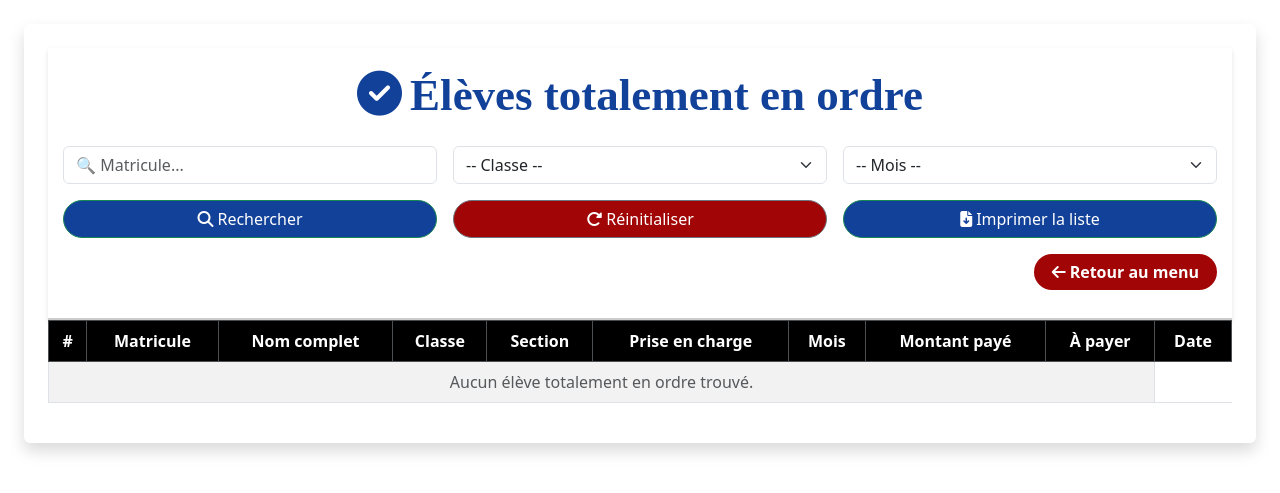
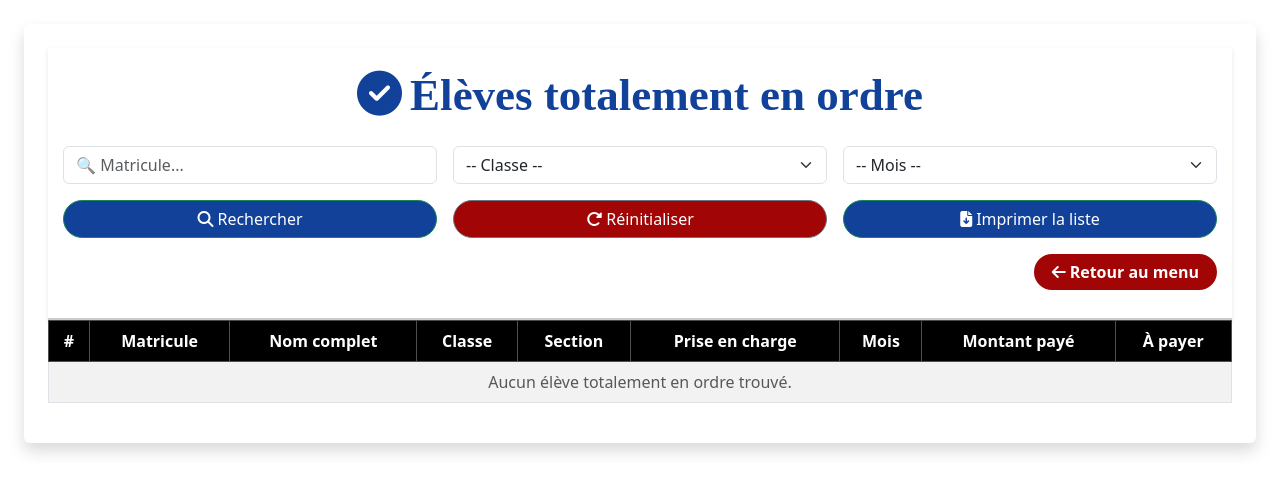
Before and after one commit to Mervamukuna/app_immaculee, a Flask app: page /eleves_en_ordre in a window 1280 px wide. Shown: the top 493 px of the page. Run offline with Flask 2, Linux system fonts and the light colour scheme; the visitor is signed in with stand-in values (Sample User, id 1); data that the repository does not hold is empty.

Commit message:
mise a jour

```diff
--- a/app.py
+++ b/app.py
@@ -1723,7 +1723,7 @@ def eleves_en_ordre():
     query = """
         SELECT e.matricule, e.nom, e.postnom, e.prenom, e.classe, e.section, e.prise_en_charge,
                p.mois, SUM(p.montant_paye) AS montant_paye,
-               p.montant_a_payer, MAX(p.date_paiement) as date_paiement
+               p.montant_a_payer, as date_paiement
         FROM paiements p
         JOIN eleves e ON p.matricule = e.matricule
         WHERE 1=1
--- a/templates/eleves_en_ordre.html
+++ b/templates/eleves_en_ordre.html
@@ -123,7 +123,7 @@
                     <th>Mois</th>
                     <th>Montant payé</th>
                     <th>À payer</th>
-                    <th>Date</th>
+
                 </tr>
             </thead>
             <tbody>
@@ -138,7 +138,7 @@
                     <td>{{ e.mois }}</td>
                     <td class="text-success fw-bold">{{ e.montant_paye }} $</td>
                     <td class="text-muted">{{ e.montant_a_payer }} $</td>
-                    <td>{{ e.date_paiement }}</td>
+
                 </tr>
                 {% else %}
                 <tr>
```
